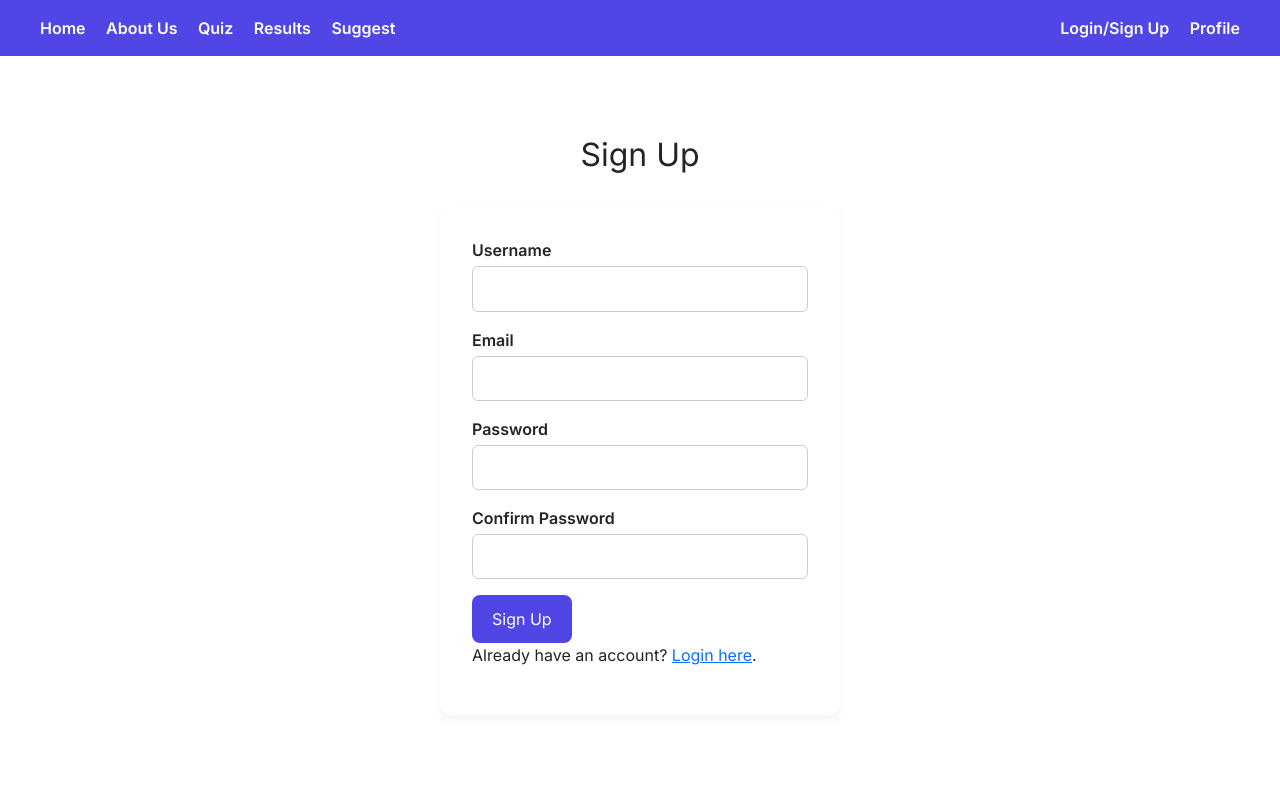
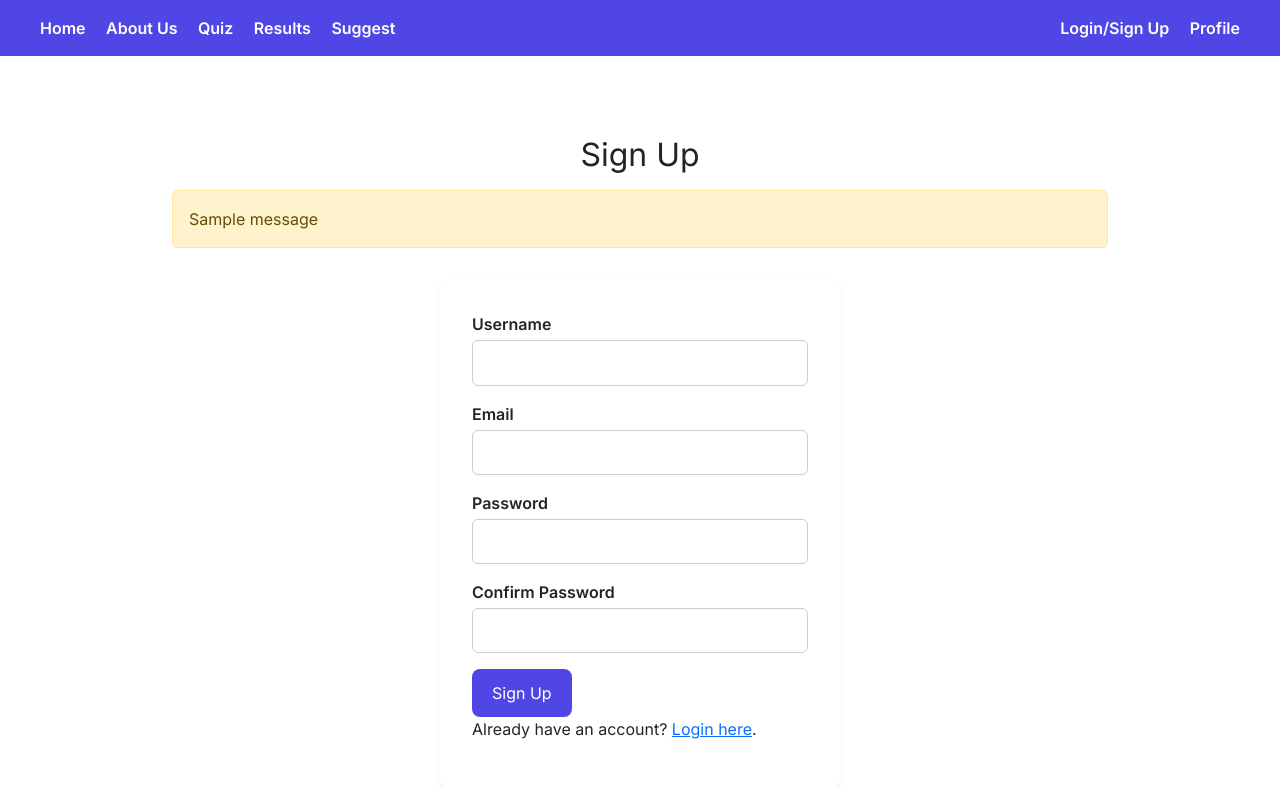
Before and after one commit to damien11zhang/CITS3403-Group-Project, a Flask app: page /signup in a window 1280 px wide. Shown: the top 788 px of the page. Before the commit the page ends 665 px from the top, so only its background shows below. Run offline with Flask 3, Linux system fonts and the light colour scheme; tables that the repository leaves empty hold one stand-in row (values such as "Sample post"); one stand-in notice (Sample message) is shown.

Commit message:
finishing unittest and selenium yeay

```diff
--- a/project/app.py
+++ b/project/app.py
@@ -73,23 +73,22 @@ def login():
 
         user = User.query.filter_by(username=username).first()
 
-        if user:
-            print(f"Found user: {user.username}, Checking password...")
-            if check_password_hash(user.password, password):
-                print("Password matched!")
-                login_user(user)
-                session['user_id'] = user.id
+        if user and check_password_hash(user.password, password):
+            print("Password matched!")
+            login_user(user)
+            session['user_id'] = user.id
 
-                if 'session_id' in session:
-                    return redirect(url_for('quiz4'))
-                else:
-                    return redirect(url_for('profile'))
+            if 'session_id' in session:
+                return redirect(url_for('quiz4'))
             else:
-                print("Password did not match.")
+                return redirect(url_for('profile'))
         else:
+            print("Login failed.")
             flash('Invalid username or password.')
 
     return render_template('login.html', form=form)
+
+
 
 @login_manager.user_loader
 def load_user(user_id):
--- a/project/static/style.css
+++ b/project/static/style.css
@@ -80,6 +80,25 @@ body {
 .button:hover {
   background-color: #4338ca;
 }
+
+/* === Flash Messages === */
+.flash-messages {
+  margin-top: 1rem;
+}
+
+.alert {
+  padding: 0.75rem;
+  border-radius: 5px;
+  margin-bottom: 1rem;
+  font-weight: 500;
+}
+
+.alert-warning {
+  background-color: #fff3cd;
+  color: #856404;
+  border: 1px solid #ffeeba;
+}
+
 
 /* ===== Forms & Inputs ===== */
 input[type="text"],
--- a/project/templates/signup.html
+++ b/project/templates/signup.html
@@ -5,6 +5,16 @@
 {% block content %}
 <section class="section">
   <h2>Sign Up</h2>
+  {% with messages = get_flashed_messages() %}
+    {% if messages %}
+      <div class="flash-messages">
+        {% for msg in messages %}
+          <div class="alert alert-warning">{{ msg }}</div>
+        {% endfor %}
+      </div>
+    {% endif %}
+  {% endwith %}
+
   <form action="{{ url_for('signup') }}" method="POST">
     {{ form.hidden_tag() }}
 
```
Also changed, not shown: project/templates/login.html (+10 -0 lines), project/test_app.py (+5 -4 lines), project/instance/career_quiz.db.
